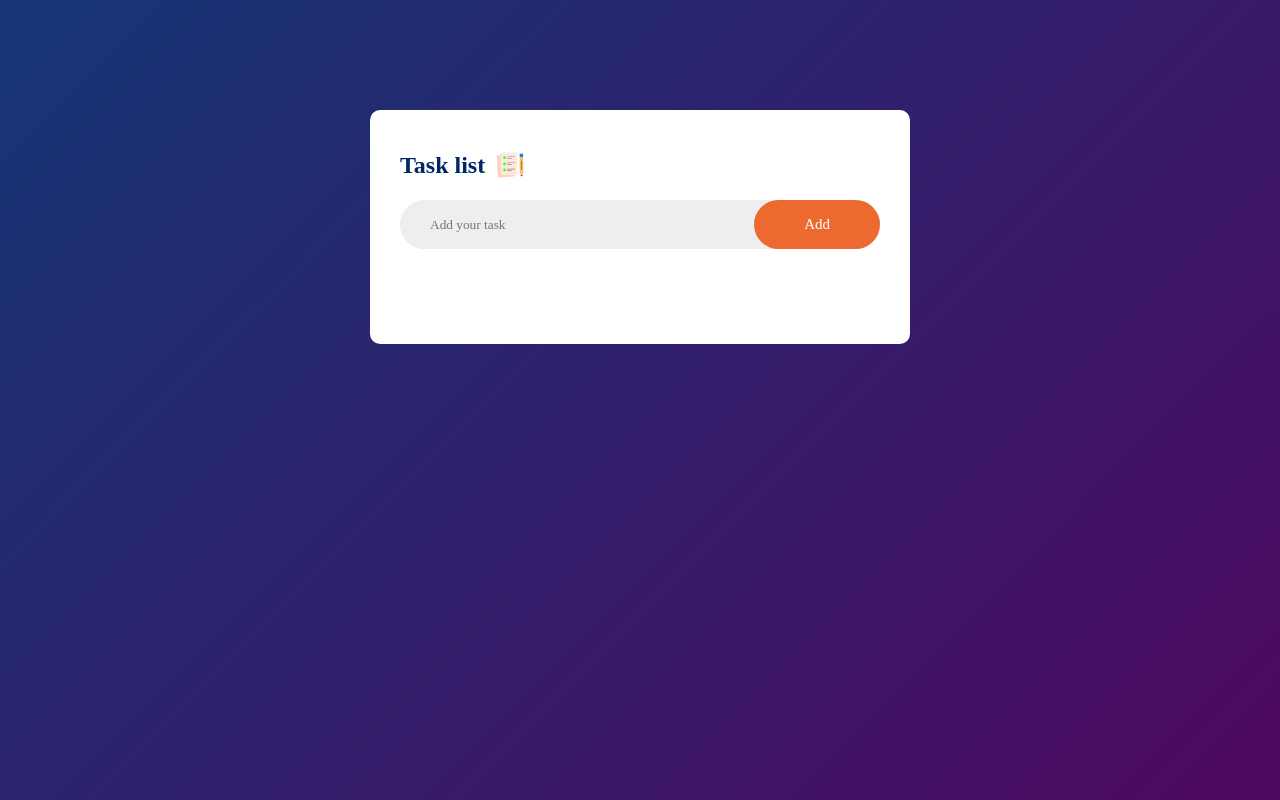
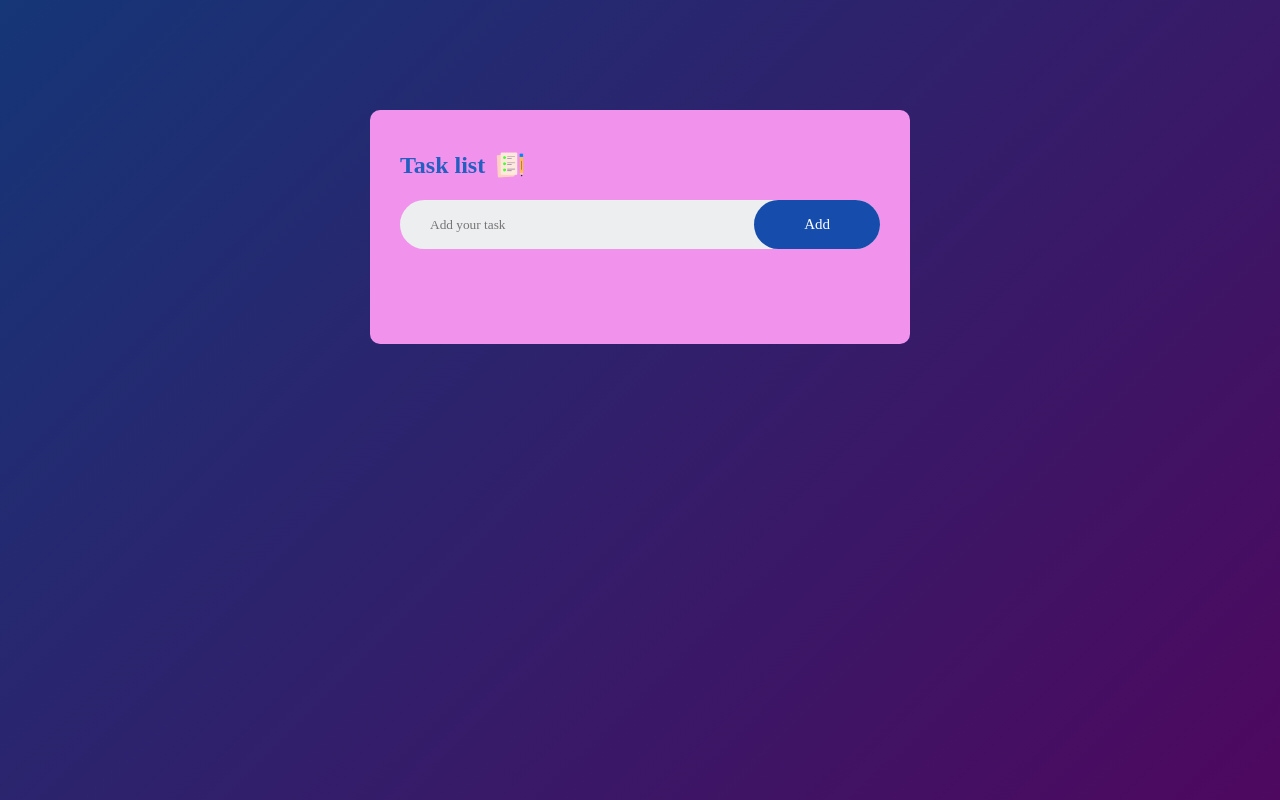
Before and after one commit to brainiac1010/Daily-Task, a plain HTML site: page index.html in a window 1280 px wide. Drawn offline with Linux system fonts and the light colour scheme.

Commit message:
colore change

```diff
--- a/style.css
+++ b/style.css
@@ -20,14 +20,14 @@
 .todo-app {
     width: 100%;
     max-width: 540px;
-    background: #fff;
+    background: #f192ec;
     margin: 100px auto 20px;
     padding: 40px 30px 70px;
     border-radius: 10px;
 }
 
 .todo-app h2 {
-    color: #002765;
+    color: #225fc0;
     display: flex;
     align-items: center;
     margin-bottom: 20px;
@@ -61,7 +61,7 @@ button {
     border: none;
     outline: none;
     padding: 16px 50px;
-    background: #ec6a2f;
+    background: #164dac;
     color: #fff;
     font-size: 15px;
     cursor: pointer;
```
